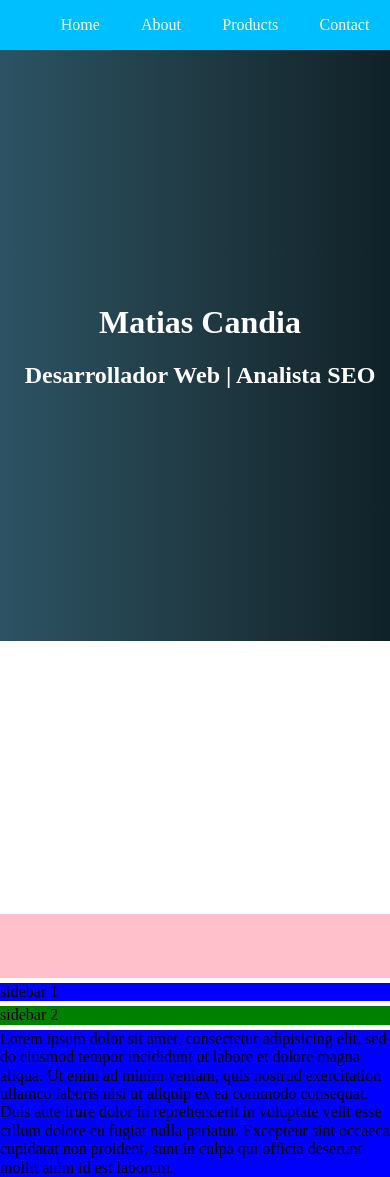
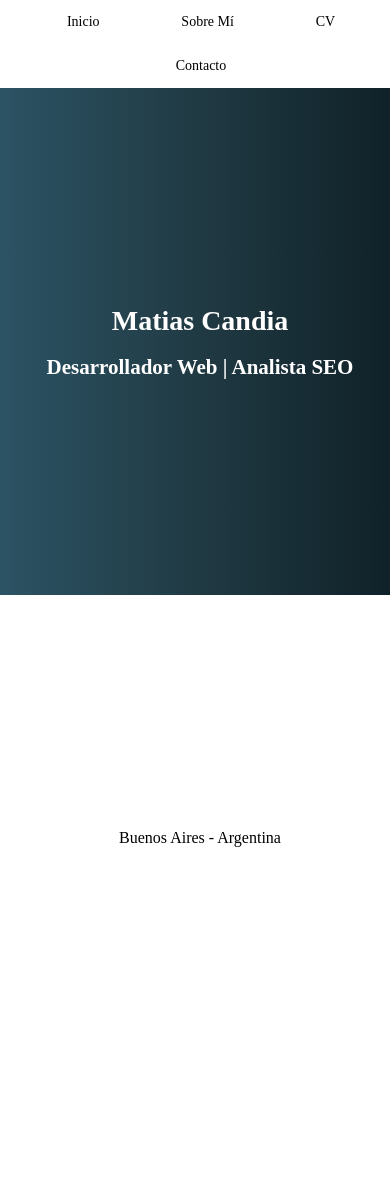
Before and after one commit to maticand/blog-python, a Django app: page / in a window 390 px wide. After the commit the page ends 847 px from the top, so only its background shows below. Run offline with Django 3.2, Linux system fonts and the light colour scheme; data that the repository does not hold is empty.

Commit message:
Aplicación Django Blog

```diff
--- a/static/css/style.css
+++ b/static/css/style.css
@@ -1,37 +1,40 @@
 body{
-  background:
+  background: white;
+}
+
+hr{
+  color: #E5E4E1;
 }
 
 .navigation {
   list-style: none;
   margin: 0;
-
-  background: deepskyblue;
+  background: white;
+  /* background: #0F2027;
+  background: -webkit-linear-gradient(left, #2C5364, #203A43, #0F2027);
+  background: -o-linear-gradient(left, #2C5364, #203A43, #0F2027);
+  background: linear-gradient(to right, #2C5364, #203A43, #0F2027); */
 
   display: -webkit-box;
   display: -moz-box;
   display: -ms-flexbox;
   display: -webkit-flex;
-  display: flex;
-
   -webkit-flex-flow: row wrap;
 
-  justify-content: space-around;
-
+  display: flex;
+  justify-content: flex-end;
 }
 
 .navigation a {
   text-decoration: none;
   display: block;
   padding: 1em;
-  color: white;
+  padding-right: 3em;
+  font-size: 14px;
+  color: black;
 }
 
-.navigation a:hover {
-  background: darken(deepskyblue, 2%);
-}
-
-.container{
+.container {
   display: grid;
   grid-template-columns: 20% 60% 20%;
   grid-template-rows: 100%;
@@ -42,38 +45,40 @@ body{
   "sidebarL contenido sidebarR"
   "footer footer footer";
 }
-.header{
+
+.header {
   grid-area: header;
+  display: grid;
+  height: 60vh;
+  text-align: center;
+  color: white;
+
   background: #0F2027;
   background: -webkit-linear-gradient(left, #2C5364, #203A43, #0F2027);
   background: -o-linear-gradient(left, #2C5364, #203A43, #0F2027);
   background: linear-gradient(to right, #2C5364, #203A43, #0F2027);
-  color: white;
-  height: 70vh;
-  display: grid;
-  text-align: center;
 }
-.item{
+
+.item {
   margin: auto;
 }
-.sidebarL{
+
+.sidebarL {
   grid-area: sidebarL;
-  background: blue;
 }
-.contenido{
+
+.contenido {
   grid-area: contenido;
-  background: pink;
   padding: 2em;
 }
-.sidebarR{
+
+.sidebarR {
   grid-area: sidebarR;
-  background: green;
+}
 
-}
-.footer{
+.footer {
   grid-area: footer;
-  background: blue;
-
+  text-align: center;
 }
 
 
@@ -86,6 +91,17 @@ body{
       "sidebarR sidebarR sidebarR"
       "footer footer footer";
   }
+
+  .navigation {
+    justify-content: space-around;
+  }
+
+  .header{
+    font-size: 14px;
+    padding-left: 1em;
+    padding-right: 1em;
+  }
+
 }
 
 @media (min-width: 768px) and (max-width: 1200px){
@@ -93,7 +109,5 @@ body{
 }
 
 @media (min-width: 1200px){
-  .navigation {
-    justify-content: flex-end;
-  }
+
 }
--- a/templates/blog/base.html
+++ b/templates/blog/base.html
@@ -10,7 +10,7 @@
   {% block head_content %}{% endblock %}
 
   {% load static %}
-  <link rel="stylesheet" href="https://fonts.googleapis.com/css?family=Playfair+Display:700,900">
+  <!-- <link rel="stylesheet" href="https://fonts.googleapis.com/css?family=Playfair+Display:700,900"> -->
   <title>Matias Candia</title>
   <link rel="stylesheet" href="{% static 'css/normalize.css' %}" />
   <link rel="stylesheet" href="{% static 'css/style.css' %}" />
@@ -20,10 +20,10 @@
 
   <navbar>
     <ul class="navigation">
-      <li><a href="#">Home</a></li>
-      <li><a href="#">About</a></li>
-      <li><a href="#">Products</a></li>
-      <li><a href="#">Contact</a></li>
+      <li><a href="#">Inicio</a></li>
+      <li><a href="#">Sobre Mí</a></li>
+      <li><a href="#">CV</a></li>
+      <li><a href="#">Contacto</a></li>
     </ul>
   </navbar>
 
@@ -34,14 +34,14 @@
         <h2>Desarrollador Web | Analista SEO</h2>
       </div>
     </div>
-    <div class="sidebarL">sidebar 1</div>
+    <div class="sidebarL"></div>
     <div class="contenido">
       {% block content %}
       {% endblock%}
     </div>
-    <div class="sidebarR">sidebar 2</div>
+    <div class="sidebarR"></div>
     <div class="footer">
-      Lorem ipsum dolor sit amet, consectetur adipisicing elit, sed do eiusmod tempor incididunt ut labore et dolore magna aliqua. Ut enim ad minim veniam, quis nostrud exercitation ullamco laboris nisi ut aliquip ex ea commodo consequat. Duis aute irure dolor in reprehenderit in voluptate velit esse cillum dolore eu fugiat nulla pariatur. Excepteur sint occaecat cupidatat non proident, sunt in culpa qui officia deserunt mollit anim id est laborum.
+      <p>Buenos Aires - Argentina</p>
     </div>
   </section>
 
--- a/templates/blog/post_feed.html
+++ b/templates/blog/post_feed.html
@@ -6,6 +6,9 @@
           <p> publicado: {{ post.fecha_publicado }}</p>
           <h2><a href="{% url 'post_detalle' pk=post.pk %}">{{ post.titulo }}</a></h2>
           <!-- <p>{{ post.texto|linebreaksbr }}</p> -->
+          <br>
+          <hr>
+          <br>
       </div>
   {% endfor %}
 {% endblock %}
```
